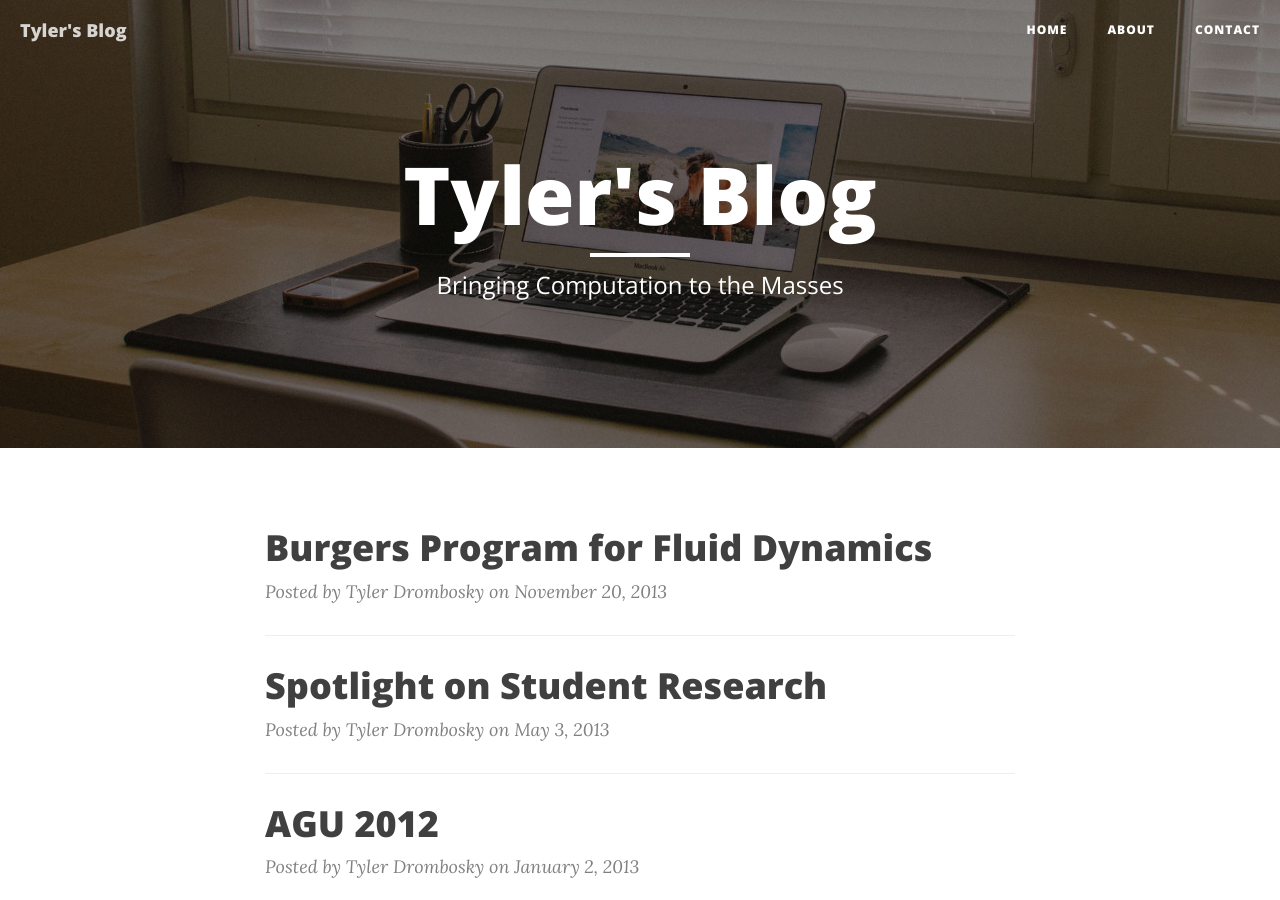
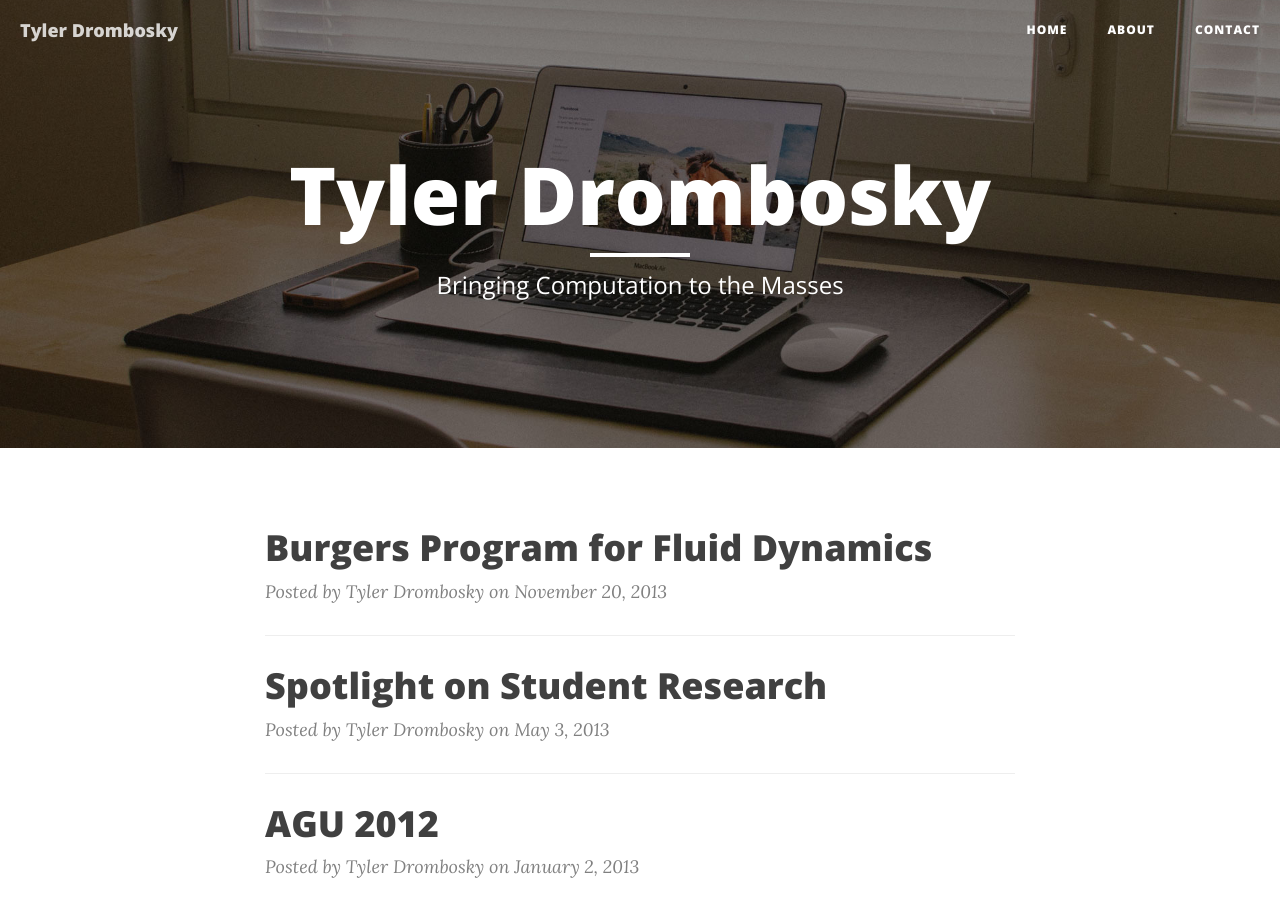
Before and after one commit to drombosky/tyler-website, a Jekyll site: the page built from index.html, in a window 1280 px wide and 900 px high. Built offline with Jekyll 4.4.1, drawn with Linux system fonts in a browser that asks for light colours; nearby versions of some CDN libraries; the list of posts is cut into pages by our own code; some of the changed text lies outside the part shown.

Commit message:
Change blog title

```diff
--- a/_config.yml
+++ b/_config.yml
@@ -1,5 +1,5 @@
 # Site settings
-title: Tyler's Blog
+title: Tyler Drombosky
 header-img: img/home-bg.jpg
 email: tyler@drombosky.com
 description: "Write your site description here. It will be used as your sites meta description as well!"
```
